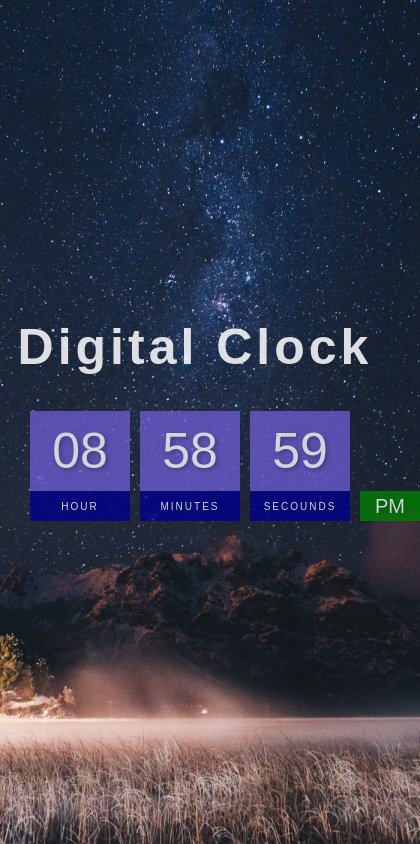
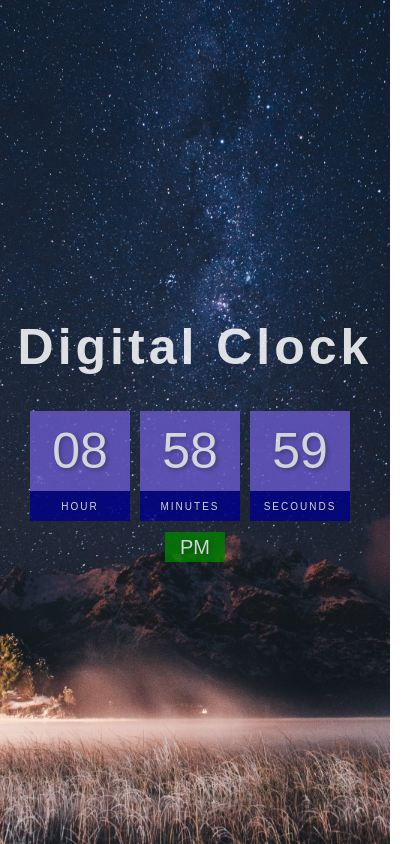
Before and after one commit to Ehab-Elshahat/Digital-clock, a plain HTML site: page index.html in a window 390 px wide. Shown: the whole page, 420 px wide, since content can reach past the window. Drawn offline with Linux system fonts and the light colour scheme.

Commit message:
Responsive

```diff
--- a/style.css
+++ b/style.css
@@ -59,3 +59,21 @@ h2 {
   font-size: 20px;
   background-color: green;
 }
+
+@media (max-width: 500px) {
+  .clock{
+    position: relative;
+  }
+  .clock div{
+    position: unset;
+  }
+  .clock #ampm{
+    bottom: -30%;
+    left: 50%;
+    transform: translateX(-50%);
+    -webkit-transform: translateX(-50%);
+    -moz-transform: translateX(-50%);
+    -ms-transform: translateX(-50%);
+    -o-transform: translateX(-50%);
+}
+}
```
Also changed, not shown: 1 other file.
